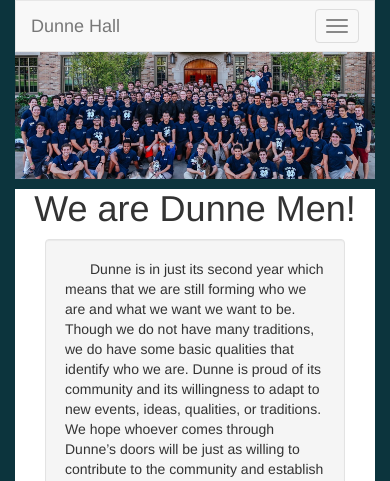
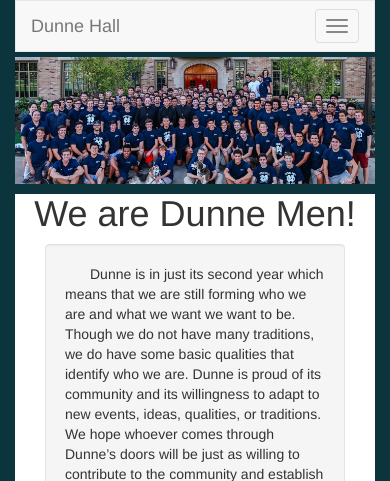
Before and after one commit to JohnAMeyer/dunne-hall-website, a PHP site: page /index.php in a window 390 px wide. Shown: the top 481 px of the page. Run offline with PHP 8.4, Linux system fonts and the light colour scheme; some libraries are stand-ins or nearby versions.

Commit message:
Fixed slight spacing bug

```diff
--- a/includes/head.php
+++ b/includes/head.php
@@ -39,4 +39,9 @@
 	.home-link {
 		cursor: pointer;
 	}
+	@media (max-width: 990px){
+		#gallery {
+			margin-top: 5px;
+		}
+	}
 </style>
```
